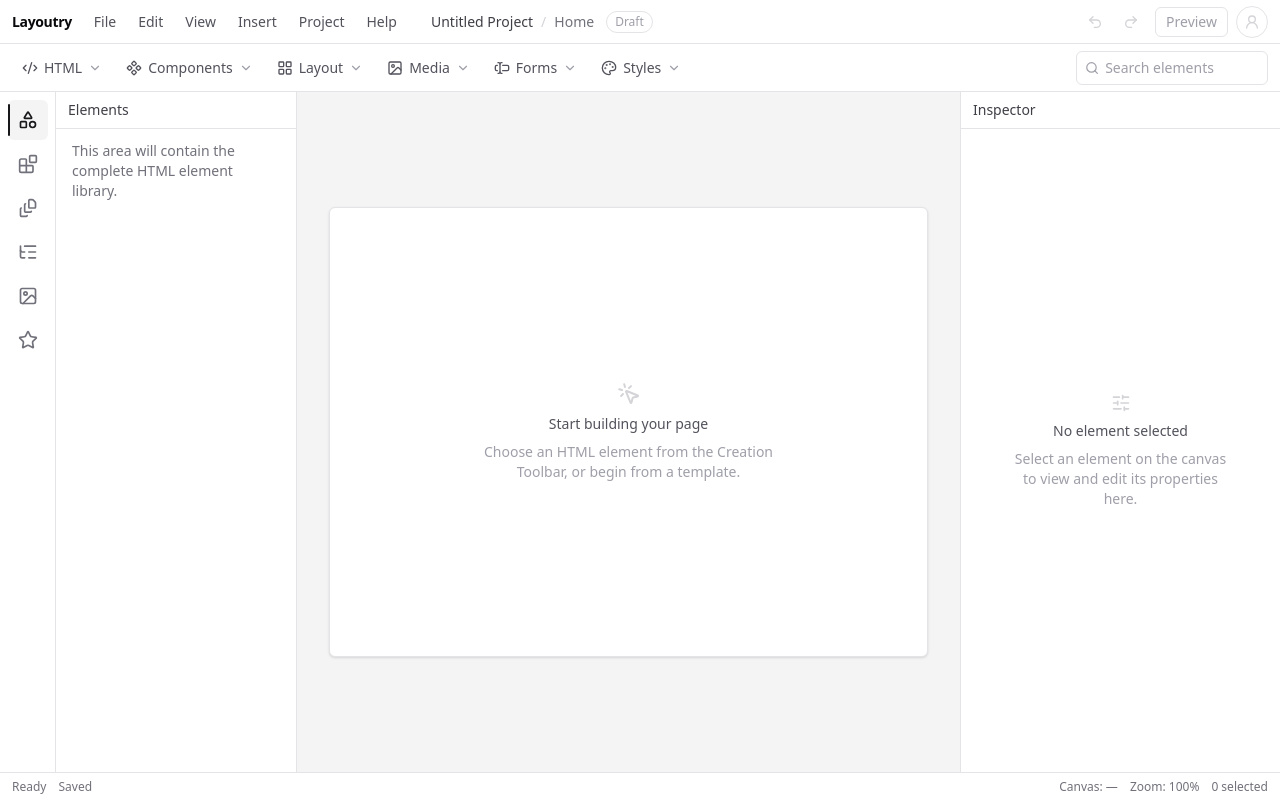
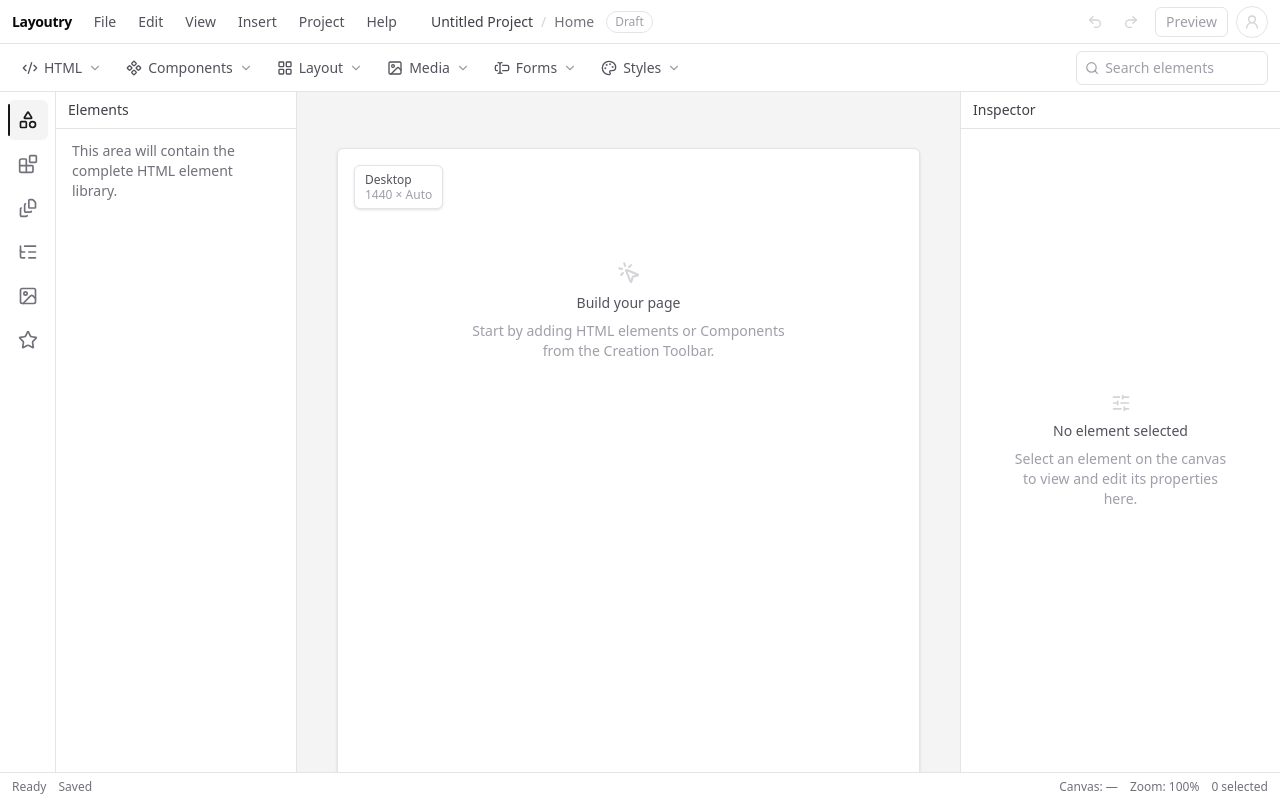
Before and after one commit to AlexanderYovchev/layoutry, a Next.js app: page / in a window 1280 px wide. Built offline with nearby package versions, Linux system fonts and the light colour scheme.

Commit message:
feat(workspace): implement professional centered canvas workspace shell

```diff
--- a/src/components/layout/Workspace.tsx
+++ b/src/components/layout/Workspace.tsx
@@ -2,7 +2,7 @@ export function Workspace({ children }: { children: React.ReactNode }) {
   return (
     <main
       aria-label="Workspace"
-      className="flex min-w-105 flex-1 items-center justify-center overflow-auto bg-zinc-100 p-8 dark:bg-zinc-950"
+      className="flex min-w-105 flex-1 items-start justify-center overflow-y-auto bg-zinc-100 px-6 py-10 sm:px-10 md:py-14 dark:bg-zinc-950"
     >
       {children}
     </main>
--- a/src/features/canvas/components/CanvasPlaceholder.tsx
+++ b/src/features/canvas/components/CanvasPlaceholder.tsx
@@ -1,19 +1,35 @@
 import { MousePointerClick } from "lucide-react";
 
+/**
+ * The page sheet: a fixed-identity "desktop page" artboard. Width is
+ * capped at 1440px but yields to the available workspace width so the
+ * canvas never forces horizontal scrolling; height is tall enough to
+ * suggest a real page that will eventually scroll.
+ */
 export function CanvasPlaceholder() {
   return (
-    <div className="flex aspect-4/3 max-h-full w-full max-w-4xl flex-col items-center justify-center gap-2 rounded-md border border-zinc-200 bg-white px-8 text-center shadow-sm dark:border-zinc-800 dark:bg-black">
+    <div className="relative flex min-h-500 w-full max-w-360 shrink-0 flex-col rounded-md border border-zinc-200 bg-white shadow-sm dark:border-zinc-800 dark:bg-black">
+      <span className="absolute top-4 left-4 rounded-md border border-zinc-200 bg-white px-2.5 py-1.5 text-xs leading-tight shadow-sm dark:border-zinc-800 dark:bg-zinc-900">
+        <span className="block font-medium text-zinc-600 dark:text-zinc-300">
+          Desktop
+        </span>
+        <span className="block text-zinc-400 dark:text-zinc-500">
+          1440 &times; Auto
+        </span>
+      </span>
+
+      <div className="flex flex-col items-center gap-2 px-8 pt-28 text-center">
         <MousePointerClick
           aria-hidden="true"
           className="size-6 text-zinc-300 dark:text-zinc-600"
         />
         <p className="text-sm font-medium text-zinc-600 dark:text-zinc-400">
-        Start building your page
+          Build your page
         </p>
         <p className="max-w-xs text-sm text-zinc-400 dark:text-zinc-500">
-        Choose an HTML element from the Creation Toolbar, or begin from a
-        template.
+          Start by adding HTML elements or Components from the Creation Toolbar.
         </p>
+      </div>
     </div>
   );
 }
```
Lines whose indentation alone changed are shown as unchanged.
